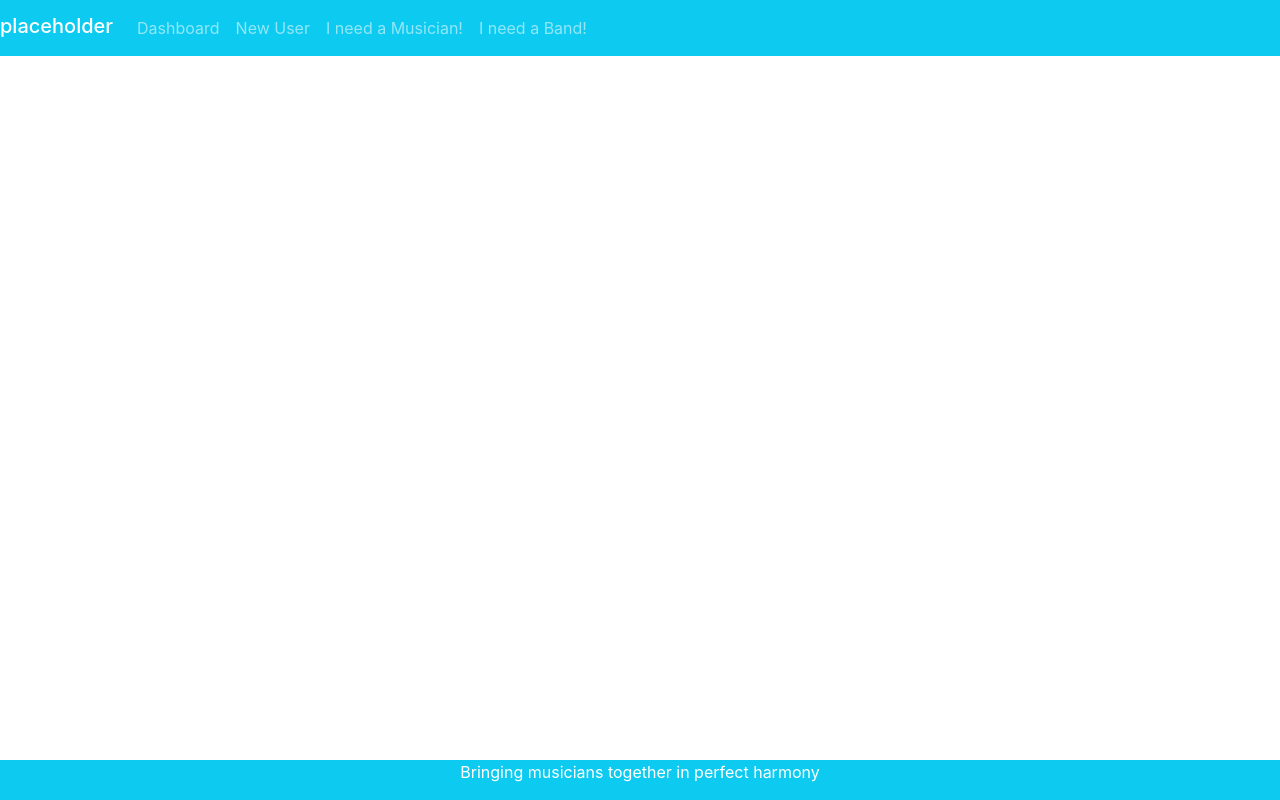
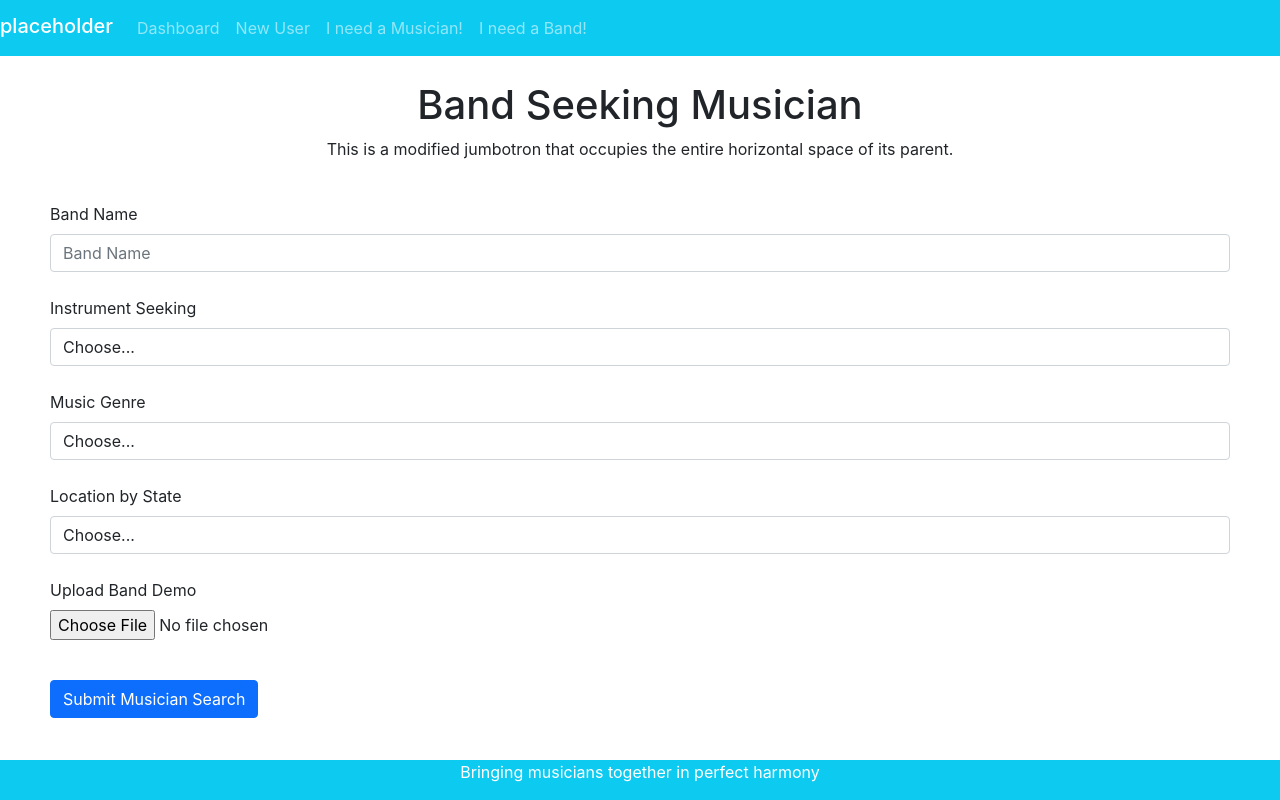
Before and after one commit to NW-Scrappy/duet, a React (Create React App) app in the folder client/: page /MusicianSearch in a window 1280 px wide. Built offline with nearby package versions, Linux system fonts and the light colour scheme.

Commit message:
musician page

```diff
--- a/client/src/App.js
+++ b/client/src/App.js
@@ -4,6 +4,7 @@ import NavBar from "./components/Navbar"
 import PostForm from "./components/PostFormBand"
 import UserForm from "./components/NewUserForm"
 import Footer from "./components/Footer"
+import NeedaBand from "./components/NeedaBand"
 import { BrowserRouter as Router, Route, Link, Switch } from "react-router-dom";
 
 
@@ -25,6 +26,8 @@ function App() {
 
           <Route exact path="/newuser" component={UserForm} />
 
+          <Route exact path="/MusicianSearch" component={NeedaBand} />
+
 
           {/* <Route exact path="/about" component={MediaCard} /> */}
 
--- /dev/null
+++ b/client/src/components/NeedaBand.js
@@ -0,0 +1,123 @@
+import React from 'react'
+import "../App.css"
+import Form from 'react-bootstrap/Form';
+import Col from "react-bootstrap/Col"
+import Button from 'react-bootstrap/Button';
+import Jumbotron from 'react-bootstrap/Jumbotron';
+import Container from 'react-bootstrap/Container';
+
+
+ const PostForm = () => {
+    return (
+        <div>
+            <Jumbotron fluid className="jumbotron">
+                <Container>
+                    <h1>Band Seeking Musician</h1>
+                    <p>
+                        This is a modified jumbotron that occupies the entire horizontal space of
+                        its parent.
+    </p>
+                </Container>
+            </Jumbotron>
+            <Form className="UserForm">
+                <Form.Row>
+                    <Form.Group as={Col} controlId="formGridEmail">
+                        <Form.Label>Band Name</Form.Label>
+                        <Form.Control type="text" placeholder="Band Name" />
+                       <br></br>
+                    </Form.Group>
+
+                    <Form.Group as={Col} controlId="formGridPassword">
+                        <Form.Label>Instrument Seeking</Form.Label>
+                        <Form.Control as="select" defaultValue="Choose...">
+                            <option>Choose...</option>
+                            <option>Accordion</option>
+                            <option>Acoustic Guitar</option>
+                            <option> Flute</option>
+                            <option>Clarinet</option>
+                            <option>Saxophone</option>
+                            <option>Drums</option>
+                            <option>Rhythm Guitar</option>
+                            <option>Lead Guitar</option>
+                            <option>Bass Guitar</option>
+                            <option>Cello</option>
+                            <option>Fiddle/Violin</option>
+                            <option>Trumpet</option>
+                            <option>Ukelele</option>
+
+                        </Form.Control>
+                    </Form.Group>
+                    <br></br>
+                </Form.Row>
+
+                <Form.Group controlId="formGridAddress1">
+                    <Form.Label>Music Genre</Form.Label>
+                    <Form.Control as="select" defaultValue="Choose...">
+                        <option>Choose...</option>
+                        <option>Blues</option>
+                        <option>Blue Grass</option>
+                        <option>Classical</option>
+                        <option>Country</option>
+                        <option>Electronic</option>
+                        <option>Folk</option>
+                        <option>Hip-hop</option>
+                        <option>Jazz</option>
+                        <option>New age</option>
+                        <option>Reggae</option>
+                        <option>Latin</option>
+                        <option>Rap</option>
+                        <option>Rock</option>
+                        <option>Pop/Rock</option>
+                        <option>International</option>
+
+
+                    </Form.Control>
+                </Form.Group>
+                <br></br>
+
+                <Form.Row>
+                    {/* <Form.Group as={Col} controlId="formGridCity">
+                        <Form.Label>City</Form.Label>
+                        <Form.Control as="select" defaultValue="Choose...">
+                            <option>Choose...</option>
+                            <option>...</option>
+                        </Form.Control>
+                    </Form.Group> */}
+
+                    <Form.Group as={Col} controlId="formGridState">
+                        <Form.Label>Location by State</Form.Label>
+                        <Form.Control as="select" defaultValue="Choose...">
+                            <option>Choose...</option>
+                            <option>Choose...</option>
+                            <option>Alabama</option>
+                            <option>Alaska</option>
+                            <option>Arizona</option>
+                            <option>Arkansas</option>
+                            <option>California</option>
+                            <option>Colorado</option>
+                            <option>Connecticut</option>
+                            <option>Delaware</option>
+                            <option>Florida</option>
+                            <option>...</option>
+
+                        </Form.Control>
+                    </Form.Group>
+
+                    <br></br>
+                </Form.Row>
+
+
+                <Form.Group id="formGridCheckbox">
+                    <Form.Label>Upload Band Demo</Form.Label>
+                    <p><input type="file" ></input></p>
+                </Form.Group>
+
+                <br></br>
+                <Button variant="primary" type="submit">
+                    Submit Musician Search
+  </Button>
+            </Form>
+        </div>
+    )
+}
+export default PostForm;
```
